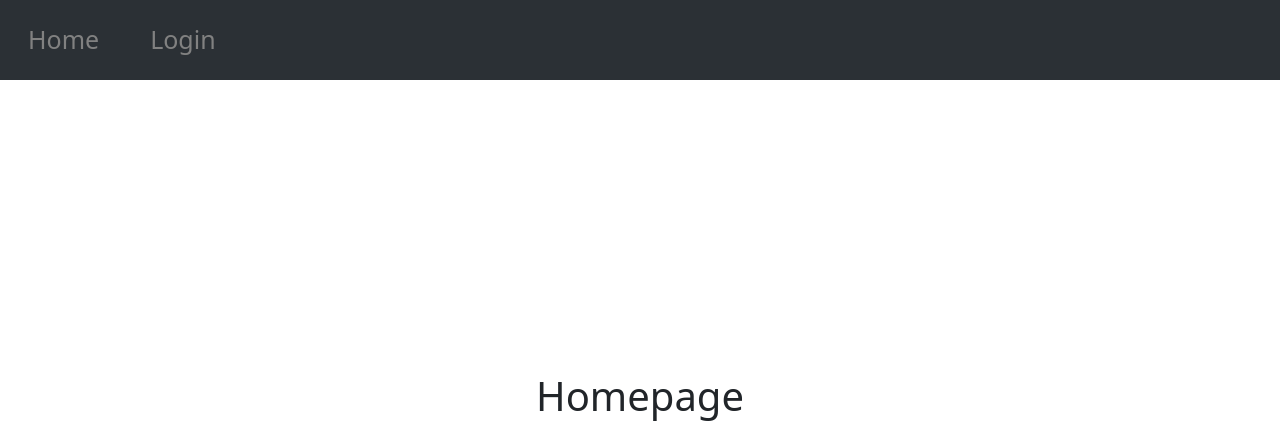
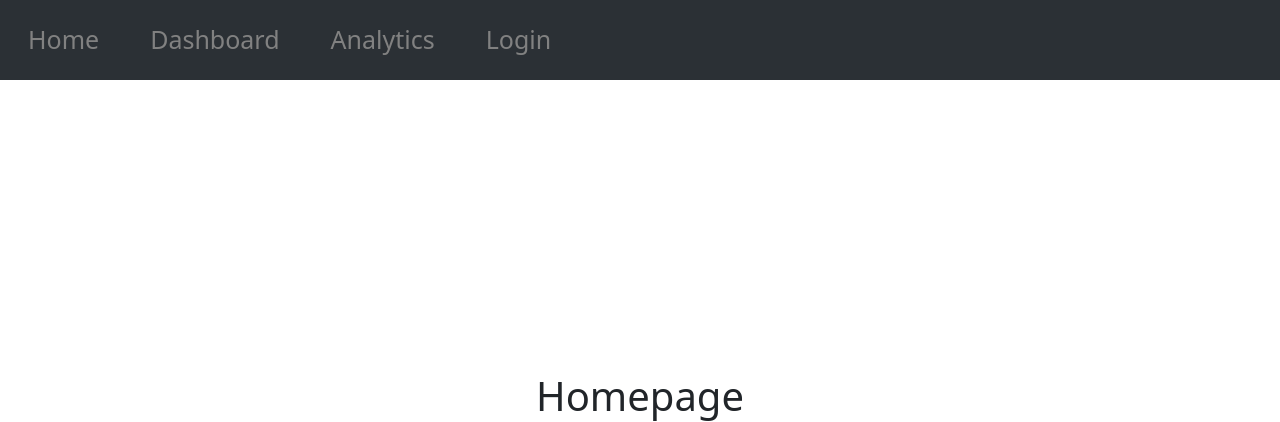
Before and after one commit to m1h1r-a/Stock-Anomaly-Detector, a Django app: page / in a window 1280 px wide. Shown: the top 422 px of the page. Run offline with Django 5.2, Linux system fonts and the light colour scheme.

Commit message:
some changes

```diff
--- a/users/templates/users/base.html
+++ b/users/templates/users/base.html
@@ -51,6 +51,8 @@
     <body>
         <div class="navbar navbar-expand-lg bg-body-tertiary" data-bs-theme="dark">
             <a href="/">Home</a>
+            <a href="/dashbaord">Dashboard</a>
+            <a href="/analytics">Analytics</a>
             {% if request.user.is_authenticated %}
                 <!-- <a href="{% url 'logout' %}">Logout</a> -->
                 <a href="/users/logout">Logout</a>
@@ -59,10 +61,11 @@
                 <a href="/users/login">Login</a>
             {% endif %}
 
+
         </div>
 
         <div id="content" name="content" class="main">
-            <div class="position-absolute top-50 start-50 translate-middle">
+            <div>
                 {% block body %}
                 {% endblock %}
             </div>
--- a/users/templates/users/home.html
+++ b/users/templates/users/home.html
@@ -1,4 +1,6 @@
 {% extends 'users/base.html' %}
 {% block body %}
-<h1>Homepage</h1>
+<div class="position-absolute top-50 start-50 translate-middle">
+    <h1>Homepage</h1>
+</div>
 {% endblock %}
--- a/users/templates/users/login.html
+++ b/users/templates/users/login.html
@@ -1,11 +1,13 @@
 {% extends 'users/base.html' %}
 
 {% block body %}
+
+<div class="position-absolute top-50 start-50 translate-middle">
 <h1>Login</h1>
-
 <form form method="POST" action="{% url 'login' %}">
     {% csrf_token %}
     {{ form.as_p }}
     <input type="submit">
 </form>
+</div>
 {% endblock %}
```
Also changed, not shown: db.sqlite3.
